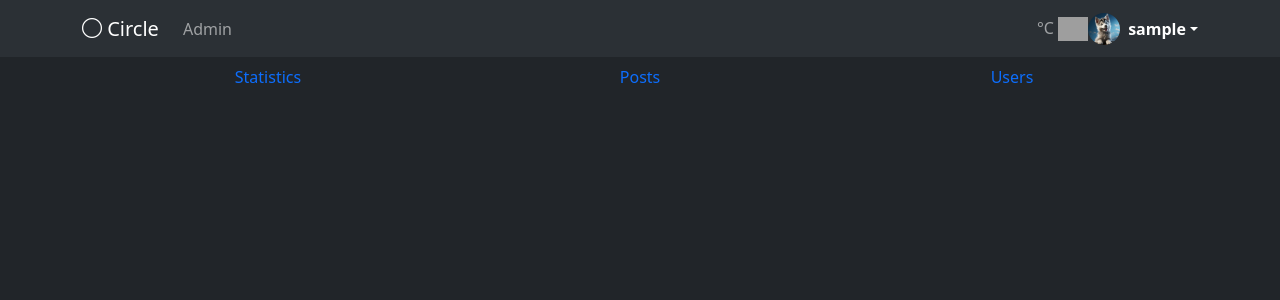
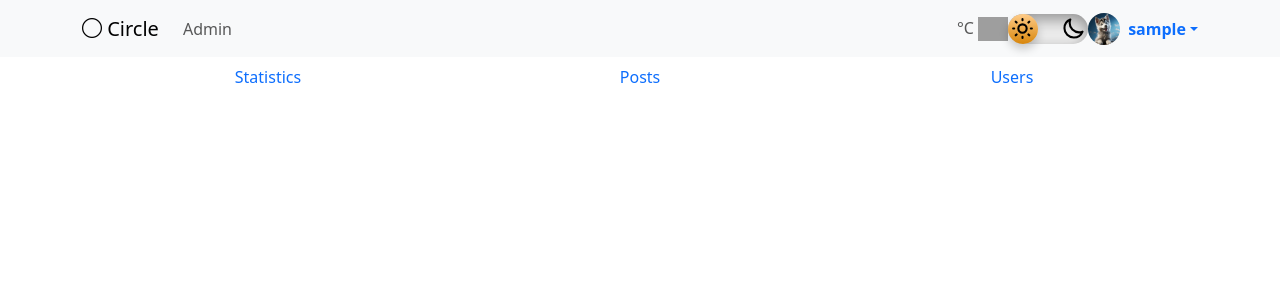
Before and after one commit to perfi20/projektlabor, a PHP site: page /projektlabor/admin.php in a window 1280 px wide. Shown: the top 300 px of the page. Run offline with PHP 8.4, Linux system fonts and the light colour scheme; the visitor is signed in with stand-in values (Sample User, id 1); data that the repository does not hold is empty; some libraries are stand-ins or nearby versions; grey boxes are pictures that could not be loaded.

Commit message:
dark/light mode switch
- Added ability to switch between light and dark mode
- made light mode default
- added cover picture to main featured post

```diff
--- a/admin.php
+++ b/admin.php
@@ -35,7 +35,7 @@ if (isset($view) && $view == 'statistics') {
 	?>
 
 	<div class="table-responsive">
-		<table class="table align-middle text-light">
+		<table class="table align-middle">
 
 		<thead>
 			<th scope="col">Users</th>
@@ -126,14 +126,14 @@ if (isset($view) && $view == "posts") {
 </button>
 
 <div class="collapse" id="searchFormCollapse">
-<div class="card card-body bg-dark">
+<div class="card card-body">
     <form method="GET" action="<?php echo htmlspecialchars($_SERVER['PHP_SELF']); ?>">
 
         <label for="filterTitle" class="col-form-label">Title</label>
-        <input type="text" name="filterTitle" id="filterTitle" class="form-control bg-dark text-light">
+        <input type="text" name="filterTitle" id="filterTitle" class="form-control">
 
         <label for="filterCategory" class="col-form-label">Category</label>
-        <select name="filterCategory" id="filterCategory" class="form-control bg-dark text-light">
+        <select name="filterCategory" id="filterCategory" class="form-control">
             <option value="world">World</option>
             <option value="us">U.S</option>
             <option value="technology">Technology</option>
@@ -150,10 +150,10 @@ if (isset($view) && $view == "posts") {
         </select>
 
         <label for="filterPublisher" class="col-form-label">Publisher</label>
-        <input type="text" name="filterPublisher" id="filterPublisher" class="form-control bg-dark text-light">
+        <input type="text" name="filterPublisher" id="filterPublisher" class="form-control">
 
         <label for="filterFeatured" class="col-form-label">Featured</label>
-        <input type="radio" name="filterFeatured" id="filterFeatured" class="form-control bg-dark text-light">
+        <input type="radio" name="filterFeatured" id="filterFeatured" class="form-control">
 
         <input type="submit" value="Search" name="filterSubmit" id="filterSubmit" class="btn btn-outline-success">
 
@@ -164,12 +164,11 @@ if (isset($view) && $view == "posts") {
 
 
 <div class="table-responsive">
-    <table class="table align-middle text-light">
+    <table class="table align-middle">
 
     <!-- filtering links styling -->
     <style>
         .filter-link {
-            color: white;
             text-decoration: none;
         }
     </style>
@@ -205,7 +204,7 @@ if (isset($view) && $view == "posts") {
             <td><?php echo $post["views"]; ?></td>
             <td>
                 <!-- view post button -->
-                <a class="btn btn-outline-light" href="/post/<?php echo $post["id"]; ?>">View</a>
+                <a class="btn btn-outline-info" href="/post/<?php echo $post["id"]; ?>">View</a>
 
                 <!-- edit modal button -->
                 <button type="button" class="btn btn-outline-warning" data-bs-toggle="modal"
@@ -221,9 +220,9 @@ if (isset($view) && $view == "posts") {
 
                 <!-- edit modal -->
                 <div class="modal fade" id="editModal<?php echo $post["id"]; ?>" tabindex="-1"
-                    aria-labelledby="editModalLabel" aria-hidden="true" data-bs-theme="dark">
+                    aria-labelledby="editModalLabel" aria-hidden="true">
                     <div class="modal-dialog">
-                        <div class="modal-content bg-dark">
+                        <div class="modal-content">
 
                             <div class="modal-header">
                                 <h1 class="modal-title fs-5" id="editModalLabel">Edit</h1>
@@ -235,17 +234,17 @@ if (isset($view) && $view == "posts") {
 
                                     <div class="mb-3">
                                         <label for="id" class="col-form-label">ID:</label>
-                                        <input type="text" name="id" id="id" class="form-control bg-dark text-light" value="<?php echo $post["id"]; ?>" readonly>
+                                        <input type="text" name="id" id="id" class="form-control" value="<?php echo $post["id"]; ?>" readonly>
                                     </div>
 
                                     <div class="mb-3">
                                         <label for="title" class="col-form-label">Title:</label>
-                                        <textarea name="title" id="title" rows="2" class="form-control bg-dark text-light"><?php echo $post["title"]; ?></textarea>
+                                        <textarea name="title" id="title" rows="2" class="form-control"><?php echo $post["title"]; ?></textarea>
                                     </div>
 
                                     <div class="mb-3">
                                         <label for="category" class="col-form-label">Category:</label>
-                                        <select name="category" id="category" class="form-control bg-dark text-light">
+                                        <select name="category" id="category" class="form-control">
                                             <option value="Other" <?php if ($post["category"] == "Other") echo "selected"; ?>>Other</option>
                                             <option value="World" <?php if ($post["category"] == "World") echo "selected"; ?>>World</option>
                                             <option value="U.S" <?php if ($post["category"] == "U.S") echo "selected"; ?>>U.S</option>
@@ -264,23 +263,23 @@ if (isset($view) && $view == "posts") {
 
                                     <div class="mb-5">
                                         <label for="cover" class="col-form-label">Cover URL</label>
-                                        <textarea name="cover" id="cover" rows="3" class="form-control bg-dark text-light"><?php echo $post["cover"]; ?></textarea>
+                                        <textarea name="cover" id="cover" rows="3" class="form-control"><?php echo $post["cover"]; ?></textarea>
                                     </div>
 
                                     <div class="mb-3">
                                         <label for="summary" class="col-form-label">Summary:</label>
-                                        <textarea name="summary" id="summary" rows="3" class="form-control bg-dark text-light"><?php echo $post["summary"];?></textarea>
+                                        <textarea name="summary" id="summary" rows="3" class="form-control"><?php echo $post["summary"];?></textarea>
                                     </div>
 
                                     <div class="mb-3 form-check form-switch">
-                                    <input class="form-check-input bg-dark" type="checkbox" role="switch" id="featuredSwitch" name="featured" value="featured" <?php echo $post["featured"] ? "checked" : "" ?>>
+                                    <input class="form-check-input" type="checkbox" role="switch" id="featuredSwitch" name="featured" value="featured" <?php echo $post["featured"] ? "checked" : "" ?>>
                                     <label class="form-check-label" for="featuredSwitch">Featured</label>
                                     </div>
 
                             </div>
 
                             <div class="modal-footer">
-                                <button type="button" class="btn btn-outline-light" data-bs-dismiss="modal">Cancel</button>
+                                <button type="button" class="btn btn-outline-info" data-bs-dismiss="modal">Cancel</button>
                                 <button type="submit" name="editPost" class="btn btn-outline-warning">Edit</button>
                             </div>
                                 </form>
@@ -290,9 +289,9 @@ if (isset($view) && $view == "posts") {
 
                 <!-- delete modal -->
                 <div class="modal fade" id="deleteModal<?php echo $post["id"]; ?>" tabindex="-1"
-                    aria-labelledby="deleteModalLabel" aria-hidden="true" data-bs-theme="dark">
+                    aria-labelledby="deleteModalLabel" aria-hidden="true">
                     <div class="modal-dialog">
-                        <div class="modal-content bg-dark">
+                        <div class="modal-content">
 
                             <div class="modal-header">
                                 <h1 class="modal-title fs-5" id="deleteModalLabel">Delete</h1>
@@ -307,7 +306,7 @@ if (isset($view) && $view == "posts") {
                                     </div>
                                     <input type="hidden" name="id" value="<?php echo $post["id"]; ?>">
                                     <div class="modal-footer">
-                                        <button type="button" class="btn btn-outline-light" data-bs-dismiss="modal">Cancel</button>
+                                        <button type="button" class="btn btn-outline-info" data-bs-dismiss="modal">Cancel</button>
                                         <button type="submit" name="deletePost" class="btn btn-outline-danger">Delete</button>
                                     </div>
 
@@ -332,15 +331,15 @@ if (isset($view) && $view == "posts") {
 <nav aria-label="pagination">
       <ul class="pagination justify-content-center">
         <li class="page-item  <?php echo (($page - 1) <= 0 ) ? "disabled" : ""; ?>">
-          <a class="page-link bg-dark text-light" href="/admin/view/posts/page/<?php echo $page - 1 ; ?>">Previous</a>
+          <a class="page-link" href="/admin/view/posts/page/<?php echo $page - 1 ; ?>">Previous</a>
         </li>
         <?php for ($pages=1;$pages<=$result["total_pages"];$pages++) : ?>
-          <li class="page-item <?php echo ($pages == $page) ? "active" : ""; ?>"><a class="page-link bg-dark text-light"
+          <li class="page-item <?php echo ($pages == $page) ? "active" : ""; ?>"><a class="page-link"
             href="/admin/view/posts/page/<?php echo $pages; ?>"><?php echo $pages; ?></a>
           </li>
         <?php endfor; ?>
         <li class="page-item <?php echo (($page + 1) > $result["total_pages"] ) ? "disabled" : ""; ?>">
-          <a class="page-link bg-dark text-light" href="/admin/view/posts/page/<?php echo $page + 1 ; ?>">Next</a>
+          <a class="page-link" href="/admin/view/posts/page/<?php echo $page + 1 ; ?>">Next</a>
         </li>
       </ul>
     </nav>
@@ -410,7 +409,7 @@ if (isset($view) && $view == "users") {
 ?>
 
     <div class="table-responsive">
-    <table class="table align-middle text-light">
+    <table class="table align-middle">
 
     <!-- filtering links styling -->
     <style>
@@ -452,7 +451,7 @@ if (isset($view) && $view == "users") {
 
             <td>
                 <!-- view posts button -->
-                <a class="btn btn-outline-light" href="/posts/from/<?php echo $user["username"]; ?>">View Posts</a>
+                <a class="btn btn-outline-info" href="/posts/from/<?php echo $user["username"]; ?>">View Posts</a>
 
                 <!-- edit modal button -->
                 <button type="button" class="btn btn-outline-warning" data-bs-toggle="modal"
@@ -469,9 +468,9 @@ if (isset($view) && $view == "users") {
                 <!-- edit modal -->
 
                 <div class="modal fade" id="editModal<?php echo $user["id"]; ?>" tabindex="-1"
-                    aria-labelledby="editModalLabel" aria-hidden="true" data-bs-theme="dark">
+                    aria-labelledby="editModalLabel" aria-hidden="true">
                     <div class="modal-dialog">
-                        <div class="modal-content bg-dark">
+                        <div class="modal-content">
 
                             <div class="modal-header">
                                 <h1 class="modal-title fs-5" id="editModalLabel">Edit</h1>
@@ -483,29 +482,29 @@ if (isset($view) && $view == "users") {
 
                                     <div class="mb-3">
                                         <label for="id" class="col-form-label">ID:</label>
-                                        <input type="text" name="id" id="id" class="form-control bg-dark text-light" value="<?php echo $user["id"]; ?>" readonly>
+                                        <input type="text" name="id" id="id" class="form-control" value="<?php echo $user["id"]; ?>" readonly>
                                     </div>
 
                                     <div class="mb-3">
                                         <label for="username" class="col-form-label">Username:</label>
-                                        <input type="text" name="username" id="username" class="form-control bg-dark text-light" value="<?php echo $user["username"]; ?>">
+                                        <input type="text" name="username" id="username" class="form-control" value="<?php echo $user["username"]; ?>">
                                     </div>
 
                                     <div class="mb-3">
                                         <label for="email" class="col-form-label">Email:</label>
-                                        <input type="text" name="email" id="email" class="form-control bg-dark text-light" value="<?php echo $user["email"]; ?>">
+                                        <input type="text" name="email" id="email" class="form-control" value="<?php echo $user["email"]; ?>">
                                     </div>
 
 
                                     <div class="mb-3 form-check form-switch">
-                                        <input class="form-check-input bg-dark" type="checkbox" role="switch" id="roleSwitch" name="role" value="role" <?php echo ($user["access_level"] === 1 ) ? "checked" : "" ?>>
+                                        <input class="form-check-input" type="checkbox" role="switch" id="roleSwitch" name="role" value="role" <?php echo ($user["access_level"] === 1 ) ? "checked" : "" ?>>
                                         <label class="form-check-label" for="roleSwitch">Admin</label>
                                     </div>
 
                             </div>
 
                             <div class="modal-footer">
-                                <button type="button" class="btn btn-outline-light" data-bs-dismiss="modal">Cancel</button>
+                                <button type="button" class="btn btn-outline-info" data-bs-dismiss="modal">Cancel</button>
                                 <button type="submit" name="editUser" class="btn btn-outline-warning">Edit</button>
                             </div>
                                 </form>
@@ -515,9 +514,9 @@ if (isset($view) && $view == "users") {
 
                 <!-- delete modal -->
                 <div class="modal fade" id="deleteModal<?php echo $user["id"]; ?>" tabindex="-1"
-                    aria-labelledby="deleteModalLabel" aria-hidden="true" data-bs-theme="dark">
+                    aria-labelledby="deleteModalLabel" aria-hidden="true">
                     <div class="modal-dialog">
-                        <div class="modal-content bg-dark">
+                        <div class="modal-content">
 
                             <div class="modal-header">
                                 <h1 class="modal-title fs-5" id="deleteModalLabel">Delete</h1>
@@ -532,7 +531,7 @@ if (isset($view) && $view == "users") {
                                     </div>
                                     <input type="hidden" name="id" value="<?php echo $user["id"]; ?>">
                                     <div class="modal-footer">
-                                        <button type="button" class="btn btn-outline-light" data-bs-dismiss="modal">Cancel</button>
+                                        <button type="button" class="btn btn-outline-info" data-bs-dismiss="modal">Cancel</button>
                                         <button type="submit" name="deleteUser" class="btn btn-outline-danger">Delete</button>
                                     </div>
 
@@ -557,15 +556,15 @@ if (isset($view) && $view == "users") {
 <nav aria-label="pagination">
     <ul class="pagination justify-content-center">
     <li class="page-item  <?php echo (($page - 1) <= 0 ) ? "disabled" : ""; ?>">
-        <a class="page-link bg-dark text-light" href="admin.php?view=users&page=<?php echo $page - 1 ; ?>">Previous</a>
+        <a class="page-link" href="admin.php?view=users&page=<?php echo $page - 1 ; ?>">Previous</a>
     </li>
     <?php for ($pages=1;$pages<=$result["total_pages"];$pages++) : ?>
-        <li class="page-item <?php echo ($pages == $page) ? "active" : ""; ?>"><a class="page-link bg-dark text-light"
+        <li class="page-item <?php echo ($pages == $page) ? "active" : ""; ?>"><a class="page-link"
         href="admin.php?view=users&page=<?php echo $pages; ?>"><?php echo $pages; ?></a>
         </li>
     <?php endfor; ?>
     <li class="page-item <?php echo (($page + 1) > $result["total_pages"] ) ? "disabled" : ""; ?>">
-        <a class="page-link bg-dark text-light" href="admin.php?view=users&page=<?php echo $page + 1 ; ?>">Next</a>
+        <a class="page-link" href="admin.php?view=users&page=<?php echo $page + 1 ; ?>">Next</a>
     </li>
     </ul>
 </nav>
@@ -577,11 +576,11 @@ if (isset($view) && $view == "users") {
 
 </main>
 
-<?php require_once('inc/footer.php'); ?>
+<?php include_once('inc/footer.php'); ?>
 
 <!-- toast -->
 <div class="toast-container position-fixed bottom-0 end-0 p-3">
-  <div id="liveToast" class="toast text-dark" role="alert" aria-live="assertive" aria-atomic="true">
+  <div id="liveToast" class="toast" role="alert" aria-live="assertive" aria-atomic="true">
     <div class="toast-header" id="toastHeader">
 
       <strong class="me-auto" id="toastTitle"></strong>
--- a/api/posts.php
+++ b/api/posts.php
@@ -270,7 +270,10 @@ if ($_SERVER['REQUEST_METHOD'] === 'POST') {
     if (isset($input->featured) && $input->featured !== "") {
 
         try {
-            $stmt = $pdo->prepare("SELECT * FROM post WHERE featured = true ORDER BY RAND() LIMIT 3");
+            $stmt = $pdo->prepare(
+                "SELECT p.id, p.title, p.category, p.cover, p.summary, DATE_FORMAT(p.created_at, '%M %d') AS created_at, u.username
+                FROM post p JOIN user u ON p.publisher = u.id WHERE featured = true ORDER BY RAND() LIMIT 3
+                ");
             $stmt->execute();
             $data = $stmt->fetchAll(PDO::FETCH_ASSOC);
 
--- /dev/null
+++ b/components/theme.php
@@ -0,0 +1,30 @@
+<input type="checkbox" id="darkmode-toggle"/>
+          <label for="darkmode-toggle" id="darkmode-toggle-label">
+            <img src="/src/sun.svg" class="darkmode-toggle-svg" id="darkmode-toggle-sun">
+            <img src="/src/moon.svg" class="darkmode-toggle-svg" id="darkmode-toggle-moon">
+          </label>
+
+          <script>
+            let darkMode = localStorage.getItem('darkmode');
+
+            const enableDarkMode = () => {
+              document.documentElement.setAttribute('data-bs-theme', 'dark');
+              document.getElementById('darkmode-toggle').setAttribute('checked', '');
+              localStorage.setItem('darkmode', 'enabled');
+            }
+
+            const disableDarkMode = () => {
+              document.documentElement.setAttribute('data-bs-theme', 'light')
+              document.getElementById('darkmode-toggle').removeAttribute('checked');
+              localStorage.setItem('darkmode', 'disabled');
+            }
+
+            if (darkMode === 'enabled') enableDarkMode();
+
+            document.getElementById('darkmode-toggle').addEventListener('click', () => {
+              darkMode = localStorage.getItem('darkmode');
+              if (darkMode === 'disabled') {
+                enableDarkMode();
+              } else disableDarkMode();
+            });
+          </script>
--- /dev/null
+++ b/darkmode-toggle.css
@@ -0,0 +1,66 @@
+#darkmode-toggle-label {
+    width:80px;
+    height:30px;
+    position: relative;
+    display: block;
+    background: #ebebeb;
+    border-radius: 200px;
+    box-shadow: inset 0px 5px 15px rgba(0,0,0,0.4), inset 0px -5px 15px rgba(255,255,255,0.4);
+    cursor: pointer;
+  }
+
+  #darkmode-toggle-label:after {
+    content: "";
+    width: 30px;
+    height: 30px;
+    position: absolute;
+    top:0;
+    left:0;
+    background: linear-gradient(180deg,#ffcc89,#d8860b);
+    border-radius: 180px;
+    box-shadow: 0px 5px 10px rgba(0,0,0,0.2);
+  }
+  #darkmode-toggle {
+    width: 0;
+    height: 0;
+    visibility: hidden;
+  }
+
+  #darkmode-toggle:checked + #darkmode-toggle-label {
+    background: #242424;
+  }
+  #darkmode-toggle:checked + #darkmode-toggle-label:after {
+    left: 80px;
+    transform: translateX(-100%);
+    background: linear-gradient(180deg,#777,#3a3a3a);
+  }
+  #darkmode-toggle-label, #darkmode-toggle-label:after {
+    transition: 0.3s
+  }
+
+  #darkmode-toggle-label:active:after {
+    width: 40px;
+  }
+
+  #darkmode-toggle-label .darkmode-toggle-svg {
+    position: absolute;
+    width: 25px;
+    top: 2px;
+    z-index: 100;
+  }
+  #darkmode-toggle-label .darkmode-toggle-svg#darkmode-toggle-sun {
+    left: 2px;
+    fill:#fff;
+    transition: 0.3s;
+  }
+  #darkmode-toggle-label .darkmode-toggle-svg#darkmode-toggle-moon {
+    left:53px;
+    fill:#7e7e7e;
+    transition: 0.3s;
+  }
+  #darkmode-toggle:checked + #darkmode-toggle-label .darkmode-toggle-svg#darkmode-toggle-sun {
+    fill:#7e7e7e;
+  }
+  #darkmode-toggle:checked + #darkmode-toggle-label .darkmode-toggle-svg#darkmode-toggle-moon {
+    fill:#fff;
+  }
--- a/inc/loggedInHeader.php
+++ b/inc/loggedInHeader.php
@@ -10,13 +10,14 @@ include_once('./components/curl.php');
 	<meta name="viewport" content="width=device-width, initial-scale=1">
 	<link href="https://cdn.jsdelivr.net/npm/bootstrap@5.3.0-alpha1/dist/css/bootstrap.min.css"rel="stylesheet" integrity="sha384-GLhlTQ8iRABdZLl6O3oVMWSktQOp6b7In1Zl3/Jr59b6EGGoI1aFkw7cmDA6j6gD" crossorigin="anonymous">
   	<link rel="stylesheet" href="https://cdn.jsdelivr.net/npm/bootstrap-icons@1.9.1/font/bootstrap-icons.css">
+    <link rel="stylesheet" href="/darkmode-toggle.css">
 	<title>Circle</title>
   <base href="https://perfi.hu/">
 </head>
 
-<body class="bg-dark text-light">
+<body>
 
-<nav class="navbar bg-body-tertiary navbar-expand-sm sticky-top" data-bs-theme="dark">
+<nav class="navbar bg-body-tertiary navbar-expand-sm sticky-top">
 	<div class="container">
 		<a class="navbar-brand" href="/"><i class="bi bi-circle"></i> Circle</a>
 		<button class="navbar-toggler" type="button" data-bs-toggle="collapse" data-bs-target="#navbarSupportedContent" aria-controls="navbarSupportedContent" aria-expanded="false" aria-label="Toggle navigation">
@@ -71,10 +72,14 @@ include_once('./components/curl.php');
 
           ?>
           <span class="navbar-text" href="#"><?php echo $data->current_weather->temperature; ?> °C <img width="30" height="24" class="d-inline-block align-text-top" alt="Weather" src="/src/<?php echo $file ?>.svg"> </span>
+
+          <!-- theme -->
+          <?php include_once('components/theme.php'); ?>
+
 		</div>
 
 		<div class="dropdown">
-      <a href="#" class="d-flex align-items-center text-white text-decoration-none dropdown-toggle" data-bs-toggle="dropdown" aria-expanded="false">
+      <a href="#" class="d-flex align-items-center text-decoration-none dropdown-toggle" data-bs-toggle="dropdown" aria-expanded="false">
         <?php // show profile picture
 
           $id = $_SESSION["userID"];
@@ -97,7 +102,7 @@ include_once('./components/curl.php');
 
         <strong><?php echo $_SESSION['username']; ?></strong>
       </a>
-      <ul class="dropdown-menu dropdown-menu-dark text-small shadow">
+      <ul class="dropdown-menu dropdown-menu text-small shadow">
         <li><a class="dropdown-item" href="/user/posts/create">New post</a></li>
         <li><a class="dropdown-item" href="/user/posts">My posts</a></li>
         <li><a class="dropdown-item" href="/user/profile">Profile</a></li>
--- a/login.php
+++ b/login.php
@@ -46,13 +46,13 @@ if (isset($_POST['submit'])) {
 <form action="/login" class="was-validated border border-secondary p-5 rounded" style="--bs-border-opacity: .5;" method="POST">
 <h1>Login</h1>
   <div class="form-floating my-5">
-    <input type="text" class="form-control bg-dark text-light"
+    <input type="text" class="form-control"
       value="<?php echo isset($username) ? "$username" : ""; ?>" name="username"
       id="floatingUsername" placeholder="Username" required autofocus autocomplete="username">
     <label for="floatingUsername">Username</label>
   </div>
   <div class="form-floating mb-5">
-    <input type="password" class="form-control bg-dark text-light" value=""name="password"
+    <input type="password" class="form-control" value=""name="password"
       id="floatingPassword" placeholder="Password" required autocomplete="current-password"
     >
     <label for="floatingPassword">Password</label>
@@ -67,7 +67,7 @@ include_once('inc/footer.php');
 
 <!-- toast -->
 <div class="toast-container position-fixed bottom-0 end-0 p-3">
-  <div id="liveToast" class="toast text-dark" role="alert" aria-live="assertive" aria-atomic="true">
+  <div id="liveToast" class="toast" role="alert" aria-live="assertive" aria-atomic="true">
     <div class="toast-header" id="toastHeader">
 
       <strong class="me-auto" id="toastTitle"></strong>
--- a/user_manager.php
+++ b/user_manager.php
@@ -422,7 +422,7 @@ require_once('inc/footer.php');
 
 <!-- toast -->
 <div class="toast-container position-fixed bottom-0 end-0 p-3">
-  <div id="liveToast" class="toast text-dark" role="alert" aria-live="assertive" aria-atomic="true">
+  <div id="liveToast" class="toast" role="alert" aria-live="assertive" aria-atomic="true">
     <div class="toast-header" id="toastHeader">
 
       <strong class="me-auto" id="toastTitle"></strong>
```
Also changed, not shown: components/_create_post.php (+9 -8 lines), components/_featured_posts.php (+6 -4 lines), inc/notLoggedInHeader.php (+6 -2 lines), index.php (+30 -25 lines), js/postManager.js (+6 -6 lines), post_manager.php (+19 -20 lines), register.php (+5 -5 lines), src/moon.svg (added), src/sun.svg (added), 2 other files.
